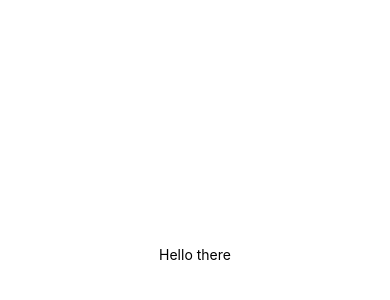
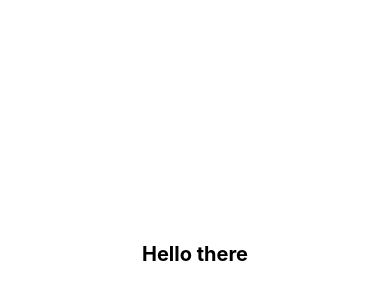
Before and after one commit to eccianime/test-solid-software, a React Native app: screen / in a window 390 px wide. Shown: the part 168-468 px from the top of the page. Built offline with nearby package versions, Linux system fonts and the light colour scheme.

Commit message:
feat: spicing things up with a little transition between colors

```diff
--- a/App.tsx
+++ b/App.tsx
@@ -1,25 +1,45 @@
-import { useState } from 'react';
-import { Pressable, StatusBar } from 'react-native';
-import { StyleSheet, Text, View } from 'react-native';
+import { useRef, useState } from 'react';
+import { Animated, Pressable, StyleSheet, Text } from 'react-native';
 
 const MAX_HEX_VALUE = 16777215; // (256 x 256 x 256) -1
+const INITIAL_COLOR = '#FFFFFF';
+
+const AnimatedPressable = Animated.createAnimatedComponent(Pressable);
 
 export default function App() {
-  const [currentColor, setCurrentColor] = useState('#FFFFFF');
+  const [previousColor, setPreviousColor] = useState(INITIAL_COLOR);
+  const [nextColor, setNextColor] = useState(INITIAL_COLOR);
+
+  const animatedColor = useRef(new Animated.Value(0)).current;
 
   const generateRandomColor = () => {
     const randomColor = `#${Math.floor(Math.random() * MAX_HEX_VALUE).toString(
       16
     )}`;
-    setCurrentColor(randomColor);
+
+    setNextColor(randomColor);
+    Animated.timing(animatedColor, {
+      toValue: 1,
+      duration: 500,
+      useNativeDriver: false,
+    }).start(() => {
+      setPreviousColor(randomColor);
+      animatedColor.setValue(0);
+    });
   };
+
+  const currentColor = animatedColor.interpolate({
+    inputRange: [0, 1],
+    outputRange: [previousColor, nextColor],
+  });
+
   return (
-    <Pressable
+    <AnimatedPressable
       style={[styles.container, { backgroundColor: currentColor }]}
       onPress={generateRandomColor}
     >
-      <Text>Hello there</Text>
-    </Pressable>
+      <Text style={styles.text}>Hello there</Text>
+    </AnimatedPressable>
   );
 }
 
@@ -29,4 +49,8 @@ const styles = StyleSheet.create({
     alignItems: 'center',
     justifyContent: 'center',
   },
+  text: {
+    fontSize: 20,
+    fontWeight: 'bold',
+  },
 });
```
